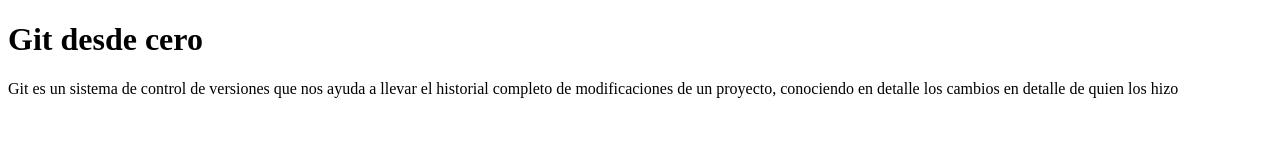
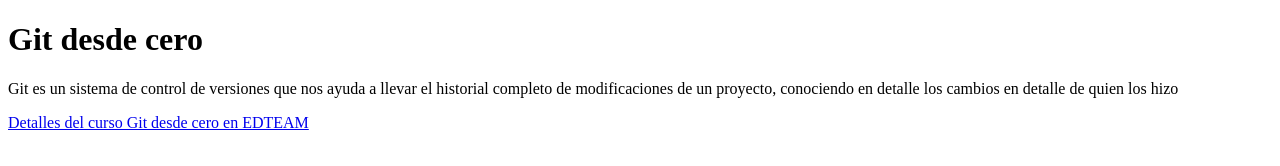
Before and after one commit to AndriBG/git-desde-cero, a plain HTML site: page index.html in a window 1280 px wide. Drawn offline with Linux system fonts and the light colour scheme.

Commit message:
agrega el enlace al curso en EDTEAM

```diff
--- a/index.html
+++ b/index.html
@@ -10,5 +10,6 @@
 	<p>Git es un sistema de control de versiones que nos ayuda a llevar el
 	historial completo de modificaciones de un proyecto, conociendo en detalle los cambios
 	en detalle de quien los hizo</p>
+	<a href="https://ed.team/git">Detalles del curso Git desde cero en EDTEAM</a>
 </body>
 </html>
```
